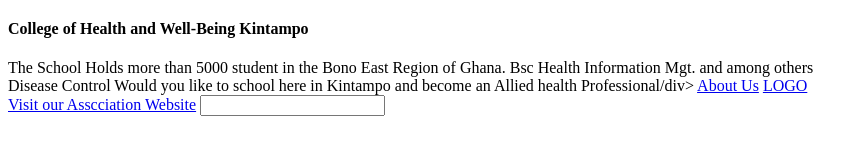
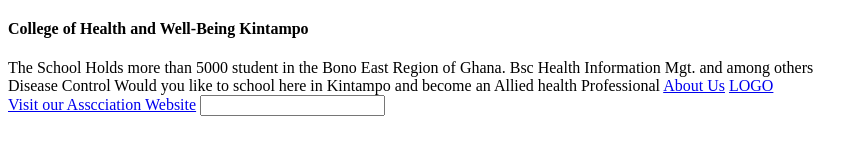
Before and after one commit to Drive-man/Drive_Calculate_website, a plain HTML site: page index.html in a window 1280 px wide. Shown: the part 134-288 px from the top of the page, without its empty margins (0-868 px from the left). Drawn offline with Linux system fonts and the light colour scheme.

Commit message:
Update index.html

```diff
--- a/index.html
+++ b/index.html
@@ -13,7 +13,7 @@
     <div>The School Holds more than 5000 student in the Bono East Region of Ghana.
 Bsc Health Information Mgt. and among others<br>
 Disease Control
-Would you like to school here in Kintampo and become an Allied health Professional/div>
+Would you like to school here in Kintampo and become an Allied health Professional
     <a href="About us.html">About Us</a>
     <a href="Drive_Logo.jpg">LOGO</a><br>
     <a href="GAPHS.html">Visit our Asscciation Website</a>
```
